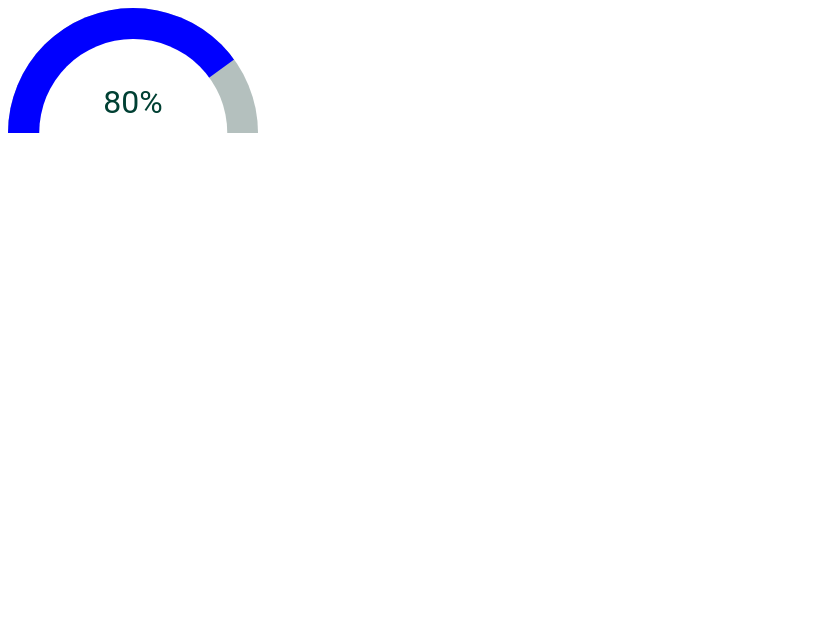
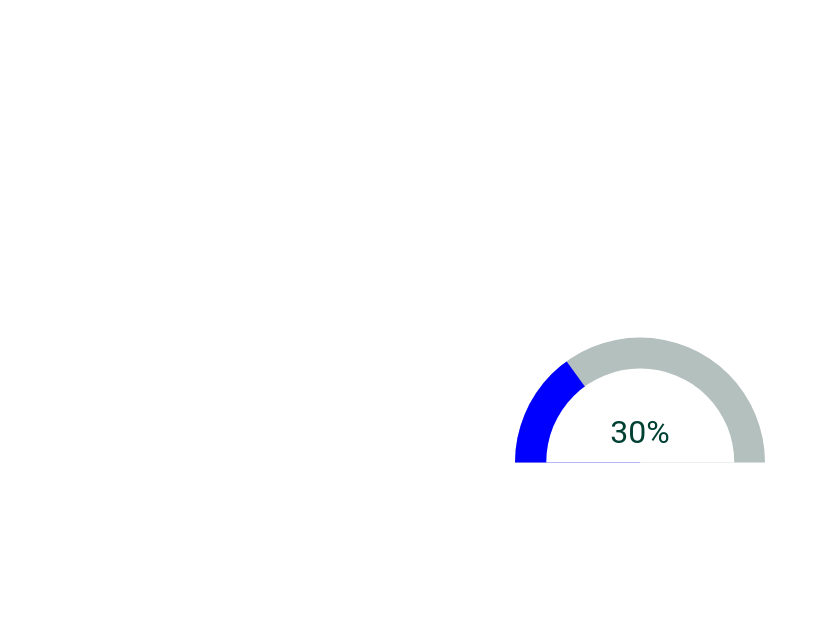
Before and after one commit to DennisMartel/porcentaje-grafico-dinamico, a plain HTML site: page index.html in a window 1280 px wide. Shown: the whole page, without its empty margins (0-820 px from the left). Drawn offline with Linux system fonts and the light colour scheme.

Commit message:
imagen del grafico

```diff
--- a/main.js
+++ b/main.js
@@ -9,4 +9,4 @@ function setGaugeValue(gauge, value) {
     gauge.querySelector(".gauge__cover").textContent = `${Math.round(value * 100)}%`;
 }
 
-setGaugeValue(gaugeElement, 0.8);
+setGaugeValue(gaugeElement, 0.3);
--- a/style.css
+++ b/style.css
@@ -1,9 +1,13 @@
 .gauge {
+    position: absolute;
+    top: 50%;
+    left: 50%;
     width: 100%;
     max-width: 250px;
     font-family: "Roboto", sans-serif;
     font-size: 32px;
     color: #004033;
+    transform: translate(-50%, -50%);
   }
 
   .gauge__body {
```
Also changed, not shown: grafico.png (added).
